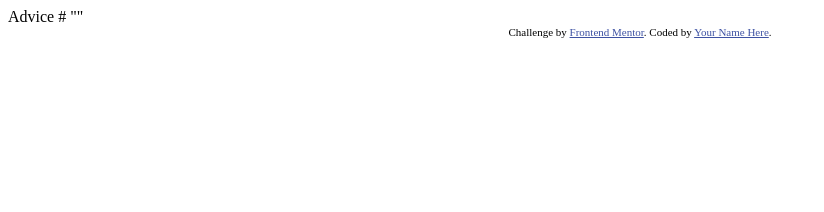
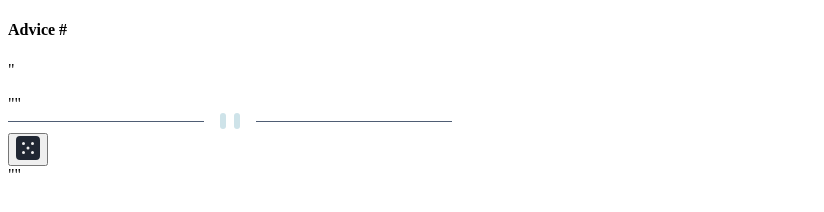
Before and after one commit to Joatancarlos/advice-generator, a plain HTML site: page index.html in a window 1280 px wide. Shown: the whole page, without its empty margins (0-824 px from the left). Drawn offline with Linux system fonts and the light colour scheme.

Commit message:
adicionando estrutura html

```diff
--- a/index.html
+++ b/index.html
@@ -8,21 +8,27 @@
 
   <title>Frontend Mentor | Advice generator app</title>
 
-  <!-- Feel free to remove these styles or customise in your own stylesheet 👍 -->
-  <style>
-    .attribution { font-size: 11px; text-align: center; }
-    .attribution a { color: hsl(228, 45%, 44%); }
-  </style>
 </head>
 <body>
+    <main>
+        <h4>
+            Advice #<span id="number-advice"></span>
+        </h4>
 
-  Advice #<!-- Advice ID goes here -->
+        <div>
+            "<p id="advice"></p>""
+        </div>
+        <div id="image">
+            <img src="images/pattern-divider-desktop.svg" alt="pattern divider">
+        </div>
+        <button type="submit">
+            <img src="images/icon-dice.svg" alt="Icon">
+        </button>
+    </main>
+        <!-- Advice ID goes here -->
 
-  "<!-- Advice text goes here -->"
+        "<!-- Advice text goes here -->"
 
-  <div class="attribution">
-    Challenge by <a href="https://www.frontendmentor.io?ref=challenge" target="_blank">Frontend Mentor</a>.
-    Coded by <a href="#">Your Name Here</a>.
-  </div>
+
 </body>
 </html>
```
